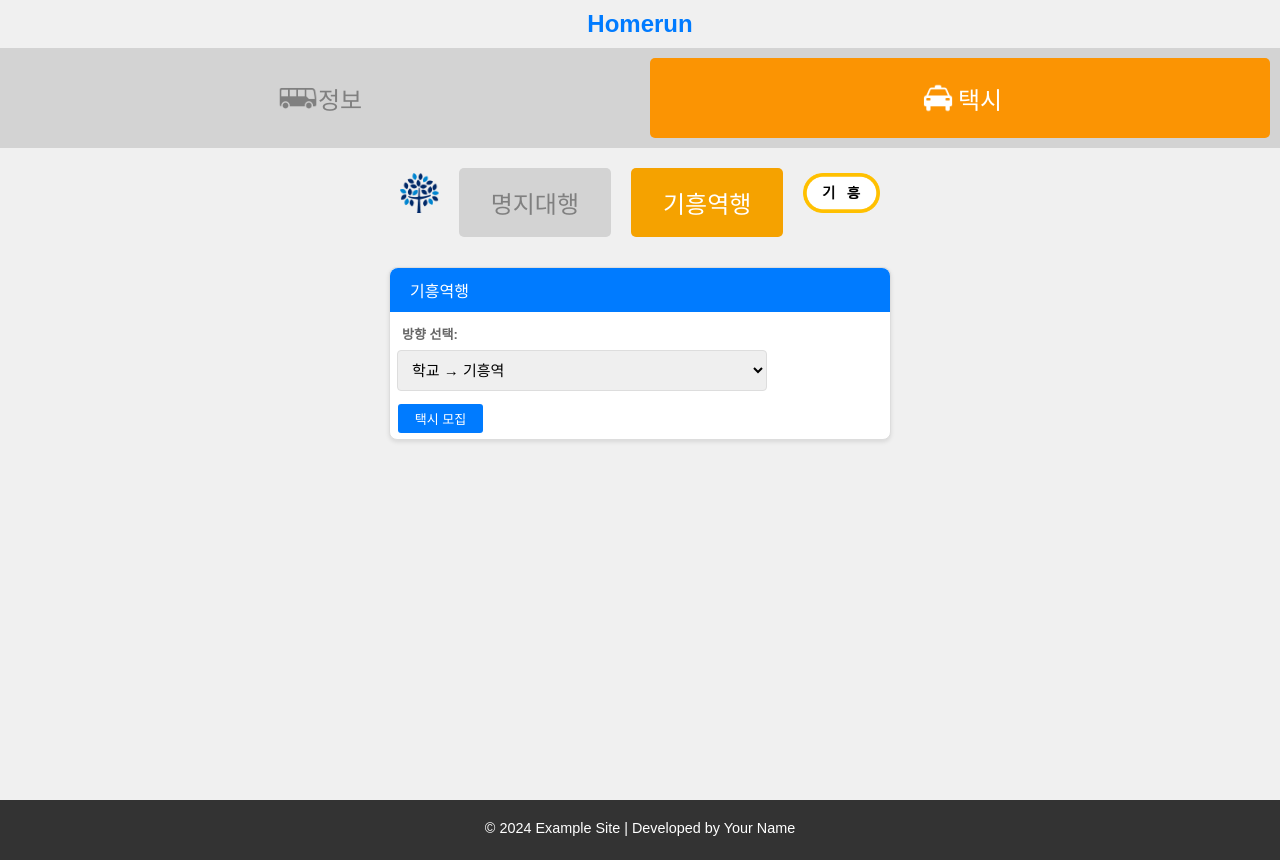
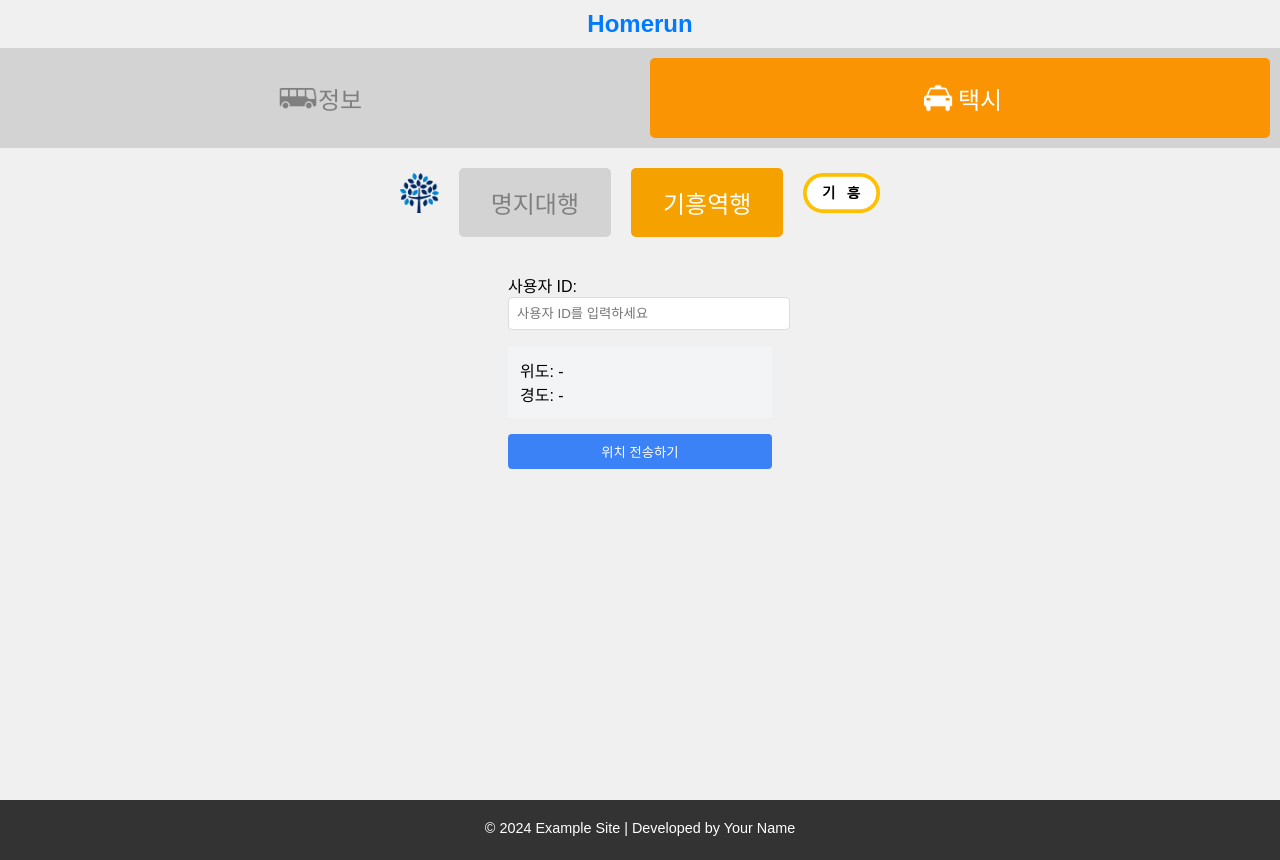
Before and after one commit to ijodea/homerun, a React (Create React App) app in the folder client/: page /taxi in a window 1280 px wide. Built offline with nearby package versions, Linux system fonts and the light colour scheme; no server answers.

Commit message:
taxipage update

```diff
--- a/client/src/taxiPage.js
+++ b/client/src/taxiPage.js
@@ -1,83 +1,213 @@
 import React, { useState, useEffect } from "react";
+import { useOutletContext } from "react-router-dom";
 import styled from "styled-components";
-import { Link } from "react-router-dom";
-import "./App.css";
-import "./card.css";
-import { useOutletContext } from "react-router-dom";
+import axios from "axios";
 
-const SelectText = styled.div`
-    margin: 12px;
-    color: #666;
-    text-align: left;
-    font-size: 13px;
-    font-weight: bold;
-    margin-bottom: 0;
+const TaxiPageContainer = styled.div`
+  max-width: 800px;
+  margin: 0 auto;
+  padding: 1rem;
 `;
 
-const Select = styled.select`
-    padding: 10px;
+const Input = styled.input`
+  width: 100%;
+  padding: 0.5rem;
   border: 1px solid #ddd;
-    border-radius: 4px;
-    font-size: 15px;
-    margin: 7px 18px 5px 7px;
+  border-radius: 0.25rem;
+  margin-bottom: 1rem;
+`;
+
+const Button = styled.button`
+  width: 100%;
+  background-color: #3b82f6;
+  color: white;
+  padding: 0.5rem;
+  border-radius: 0.25rem;
+  border: none;
   cursor: pointer;
-    width: 370px;
+  font-weight: 500;
 
   &:hover {
-        border-color: #007bff;
+    background-color: #2563eb;
   }
 `;
 
-const TaxiGroupBtn = styled(Link)`
-    display: block;
-    background-color: #007bff;
-    text-align : center;
-    color: white;
-    border-radius: 3px;
-    font-size: 13px;
-    text-decoration: none;
-    padding: 5px;
-    margin: 8px 8px 6px;
-    width: 15%;
-
-    &:hover {
-        transition: color 0.2s ease;
-        background-color: #0056b3;
-    }
+const LocationInfo = styled.div`
+  background-color: #f3f4f6;
+  padding: 0.75rem;
+  border-radius: 0.25rem;
+  margin-bottom: 1rem;
 `;
 
-function TaxiPage() {
-    const [selectedDirection, setSelectedDirection] = useState("방향 선택");
-    const { direction } = useOutletContext(); // 방향 가져오기
-    const dir = (direction === "/api/giheung-to-mju" ? "명지대행" : "기흥역행")
+const ResponseContainer = styled.div`
+  margin-top: 1rem;
+  padding: 1rem;
+  border-radius: 0.25rem;
+  background-color: ${(props) => (props.success ? "#ecfdf5" : "#fef2f2")};
+  color: ${(props) => (props.success ? "#065f46" : "#991b1b")};
+`;
 
+const ErrorContainer = styled.div`
+  background-color: #fef2f2;
+  color: #991b1b;
+  padding: 1rem;
+  border-radius: 0.25rem;
+  margin-top: 1rem;
+`;
+
+// API 기본 URL 설정
+const API_BASE_URL = "http://localhost:8000"; // NestJS 서버 주소
+
+const TaxiPage = () => {
+  const { direction } = useOutletContext();
+  const [userId, setUserId] = useState("");
+  const [latitude, setLatitude] = useState("-");
+  const [longitude, setLongitude] = useState("-");
+  const [response, setResponse] = useState(null);
+  const [error, setError] = useState("");
+  const [currentGroupId, setCurrentGroupId] = useState(null);
+
+  // 현재 위치 가져오기
   useEffect(() => {
-        const savedDirection = localStorage.getItem("selectedDirection");
-        if (savedDirection) {
-            setSelectedDirection(savedDirection);
+    if (navigator.geolocation) {
+      navigator.geolocation.getCurrentPosition(
+        (position) => {
+          setLatitude(position.coords.latitude.toFixed(6));
+          setLongitude(position.coords.longitude.toFixed(6));
+          setError("");
+        },
+        (error) => {
+          setError("위치 정보를 가져올 수 없습니다: " + error.message);
+        }
+      );
+    } else {
+      setError("이 브라우저는 위치 정보를 지원하지 않습니다.");
     }
   }, []);
 
-    const handleSelectChange = (event) => {
-        const direction = event.target.value;
-        setSelectedDirection(direction);
+  // 그룹 상태 주기적 확인
+  useEffect(() => {
+    let intervalId;
 
-        localStorage.setItem("selectedDirection", direction);
+    if (currentGroupId) {
+      intervalId = setInterval(async () => {
+        try {
+          const url = `${API_BASE_URL}/taxi/group/${currentGroupId}`;
+          console.log("Polling group status:", url);
+
+          const { data } = await axios.get(url);
+
+          if (data.success) {
+            setResponse((prev) => ({
+              ...prev,
+              data: {
+                ...prev.data,
+                group: {
+                  ...prev.data.group,
+                  memberCount: data.memberCount,
+                  isFull: data.isFull,
+                },
+              },
+              message: `${prev.message.split("|")[0]} | 그룹 번호: ${
+                data.groupId
+              } (${data.memberCount}/4명)`,
+            }));
+          }
+        } catch (err) {
+          console.error("그룹 상태 확인 중 오류:", err.response || err);
+        }
+      }, 3000);
+    }
+
+    return () => {
+      if (intervalId) {
+        clearInterval(intervalId);
+      }
+    };
+  }, [currentGroupId]);
+
+  const handleSubmit = async () => {
+    if (!userId) {
+      setError("사용자 ID를 입력해주세요.");
+      return;
+    }
+
+    if (latitude === "-" || longitude === "-") {
+      setError("위치 정보를 가져올 수 없습니다.");
+      return;
+    }
+
+    try {
+      const locationData = {
+        userId,
+        latitude: parseFloat(latitude),
+        longitude: parseFloat(longitude),
+        to: direction === "giheung-to-mju" ? "mju" : "gh",
+      };
+
+      console.log("위치 데이터 전송:", locationData);
+      console.log("요청 URL:", `${API_BASE_URL}/taxi/location`);
+
+      const { data } = await axios.post(
+        `${API_BASE_URL}/taxi/location`,
+        locationData
+      );
+      console.log("서버 응답:", data);
+
+      setResponse(data);
+
+      if (data.success && data.data.group) {
+        setCurrentGroupId(data.data.group.groupId);
+      }
+    } catch (err) {
+      console.error("API 요청 상세 오류:", {
+        status: err.response?.status,
+        data: err.response?.data,
+        config: err.config,
+      });
+      setError(
+        "서버 요청 중 오류가 발생했습니다: " +
+          (err.response?.data?.message || err.message)
+      );
+    }
   };
 
   return (
-        <div className="card-container">
-            <div className="card">
-                    <div className="card-header">{dir}</div>
-                <SelectText>방향 선택:</SelectText>
-                <Select value={direction} onChange={handleSelectChange}>
-                    <option value="학교 → 기흥역">학교 → 기흥역</option>
-                    <option value="기흥역 → 학교">기흥역 → 학교</option>
-                </Select>
-                <TaxiGroupBtn to="/taxiGroup">택시 모집</TaxiGroupBtn>
+    <TaxiPageContainer>
+      <div className="space-y-6">
+        <div>
+          <label className="block text-sm font-medium mb-1">사용자 ID:</label>
+          <Input
+            type="text"
+            value={userId}
+            onChange={(e) => setUserId(e.target.value)}
+            placeholder="사용자 ID를 입력하세요"
+          />
         </div>
+
+        <LocationInfo>
+          <div className="mb-2">위도: {latitude}</div>
+          <div>경도: {longitude}</div>
+        </LocationInfo>
+
+        <Button onClick={handleSubmit}>위치 전송하기</Button>
+
+        {error && <ErrorContainer>{error}</ErrorContainer>}
+
+        {response && (
+          <ResponseContainer success={response.success}>
+            <p>{response.message}</p>
+            {response.data?.group && (
+              <p className="mt-2">
+                현재 인원: {response.data.group.memberCount}/4
+                {response.data.group.isFull && " (모집 완료)"}
+              </p>
+            )}
+          </ResponseContainer>
+        )}
       </div>
+    </TaxiPageContainer>
   );
-}
+};
 
 export default TaxiPage;
```
Lines whose indentation alone changed are shown as unchanged.
